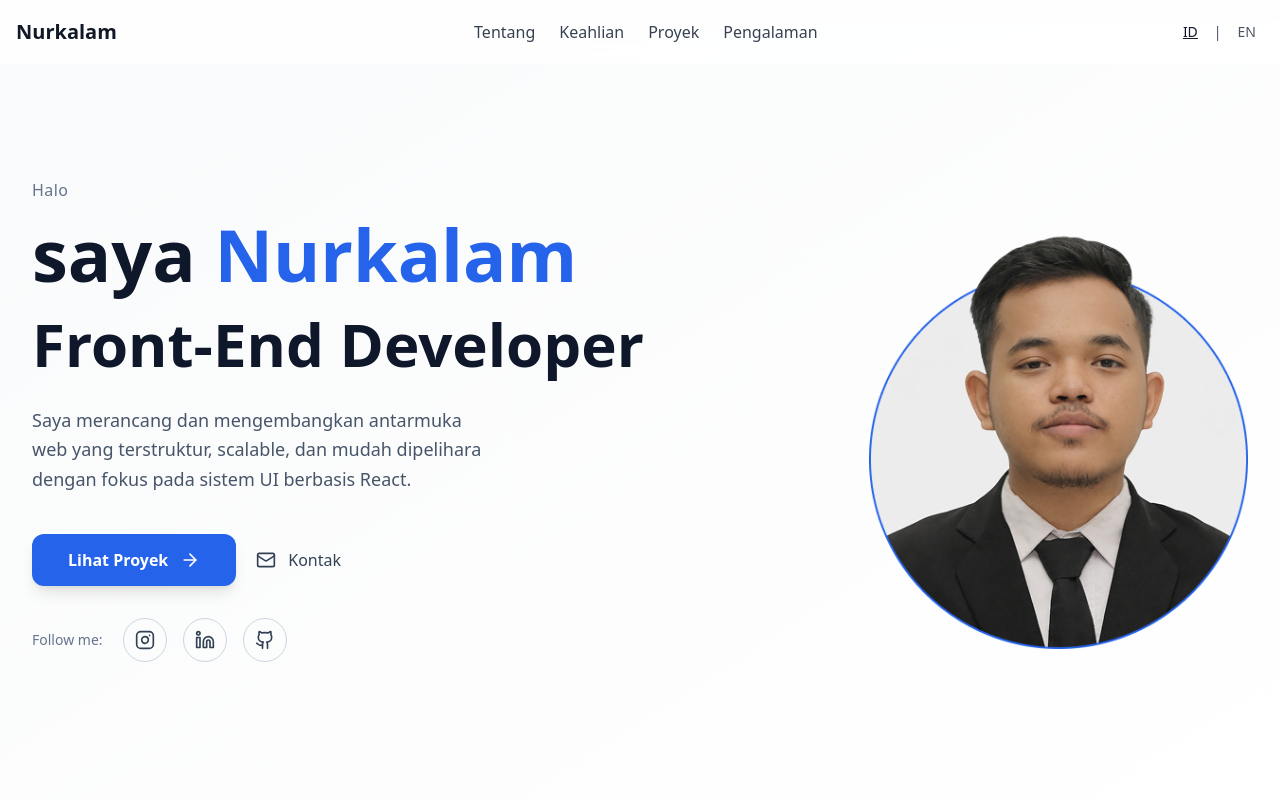
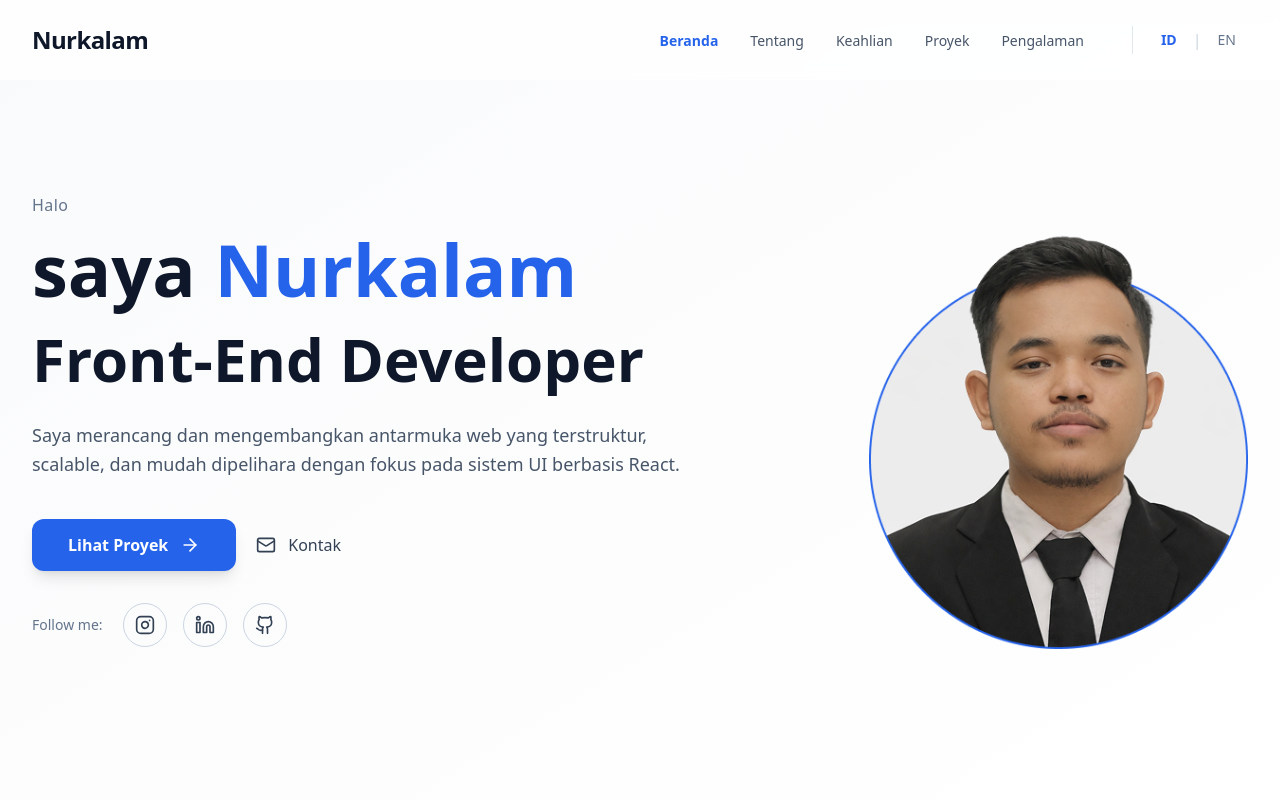
Before and after one commit to NurkalamAbdurahman/my-portfolio, a React (Vite) app: page / in a window 1280 px wide. Shown: the top 800 px of the page. Built offline with nearby package versions, Linux system fonts and the light colour scheme.

Commit message:
update navbar and hero

```diff
--- a/src/component/hero/Hero.jsx
+++ b/src/component/hero/Hero.jsx
@@ -42,7 +42,7 @@ const Hero = () => {
             </h2>
 
             {/* Description - spacing diperbesar */}
-            <p className="max-w-xl text-slate-600 text-lg leading-relaxed mb-8 sm:mb-10 text-balance">
+            <p className="max-w-2xl text-slate-600 text-lg leading-relaxed mb-8 sm:mb-10 text-balance">
               {t("hero.description")}
             </p>
 
@@ -80,9 +80,9 @@ const Hero = () => {
 
                 <div className="flex items-center gap-4">
                   {[
-                    { icon: Instagram, link: "#" },
-                    { icon: Linkedin, link: "#" },
-                    { icon: Github, link: "#" },
+                    { icon: Instagram, link: "https://www.instagram.com/nurkalamaz/" },
+                    { icon: Linkedin, link: "https://www.linkedin.com/in/nurkalam-abdurrahman-516097383/" },
+                    { icon: Github, link: "https://github.com/NurkalamAbdurahman" },
                   ].map(({ icon: Icon, link }, index) => (
                     <a
                       key={index}
--- a/src/component/layouts/Navbar.jsx
+++ b/src/component/layouts/Navbar.jsx
@@ -7,8 +7,11 @@ const Navbar = () => {
 
   const [isMenuOpen, setIsMenuOpen] = useState(false);
   const [isScrolled, setIsScrolled] = useState(false);
+  const [activeSection, setActiveSection] = useState("home");
+  const [clickedSection, setClickedSection] = useState(null);
 
   const navItems = [
+    { key: "home", href: "#home" },
     { key: "about", href: "#about" },
     { key: "skills", href: "#skills" },
     { key: "projects", href: "#projects" },
@@ -17,7 +20,22 @@ const Navbar = () => {
 
   const handleScroll = useCallback(() => {
     setIsScrolled(window.scrollY > 20);
-  }, []);
+
+    // Update active section based on scroll position with delay
+    const sections = navItems.map(item => item.href.replace('#', ''));
+    const scrollPosition = window.scrollY + 150; // Offset untuk delay visual
+
+    for (const section of sections.reverse()) {
+      const element = document.getElementById(section);
+      if (element && scrollPosition >= element.offsetTop) {
+        // Hanya update jika tidak ada klik baru-baru ini
+        if (!clickedSection || Date.now() - clickedSection.timestamp > 1000) {
+          setActiveSection(section);
+        }
+        break;
+      }
+    }
+  }, [navItems, clickedSection]);
 
   useEffect(() => {
     window.addEventListener("scroll", handleScroll, { passive: true });
@@ -25,11 +43,30 @@ const Navbar = () => {
   }, [handleScroll]);
 
   const handleNavClick = (e, href) => {
-    if (href.startsWith("#")) {
     e.preventDefault();
-      document.querySelector(href)?.scrollIntoView({ behavior: "smooth" });
-    }
+    const sectionId = href.replace('#', '');
+
+    // Set clicked section dengan timestamp
+    setClickedSection({
+      id: sectionId,
+      timestamp: Date.now()
+    });
+    setActiveSection(sectionId);
+
+    // Smooth scroll dengan sedikit delay untuk visual feedback
+    setTimeout(() => {
+      document.querySelector(href)?.scrollIntoView({
+        behavior: "smooth",
+        block: "start"
+      });
+    }, 100);
+
     setIsMenuOpen(false);
+
+    // Reset clicked section setelah 1.5 detik
+    setTimeout(() => {
+      setClickedSection(null);
+    }, 1500);
   };
 
   const setLanguage = (lang) => {
@@ -38,81 +75,149 @@ const Navbar = () => {
   };
 
   return (
-    <nav className={`fixed top-0 w-full z-50 transition ${
-      isScrolled ? "bg-white shadow-sm" : "bg-white/80 backdrop-blur"
+    <nav className={`fixed top-0 w-full z-50 transition-all duration-300 ${
+      isScrolled
+        ? "bg-white/95 backdrop-blur-md shadow-lg py-2"
+        : "bg-white/80 backdrop-blur-sm py-4"
     }`}>
-      <div className="container mx-auto px-4 h-16 flex items-center justify-between">
+      <div className="container mx-auto px-4 sm:px-6 lg:px-8">
+        <div className="flex items-center justify-between h-12">
 
           {/* Logo */}
-        <a href="/" className="text-xl font-semibold text-gray-900">
-          Nurkalam
+          <a
+            href="#home"
+            onClick={(e) => handleNavClick(e, "#home")}
+            className="text-2xl font-bold tracking-tight transition-all hover:scale-105"
+          >
+            <span className="text-slate-900">Nurkalam</span>
           </a>
 
-        {/* Desktop Nav */}
-        <div className="hidden md:flex items-center gap-6">
-          {navItems.map(item => (
+          {/* Desktop Navigation */}
+          <div className="hidden md:flex items-center gap-8">
+            {/* Nav Items */}
+            <div className="flex items-center gap-8">
+              {navItems.map(item => {
+                const sectionId = item.href.replace('#', '');
+                const isActive = activeSection === sectionId;
+                const wasClicked = clickedSection?.id === sectionId;
+
+                return (
                   <a
                     key={item.key}
                     href={item.href}
                     onClick={(e) => handleNavClick(e, item.href)}
-              className="text-gray-700 hover:text-blue-600 font-medium"
+                    className="relative group"
                   >
+                    <span className={`text-sm font-medium transition-all duration-300 ${
+                      isActive
+                        ? "text-blue-600 font-semibold"
+                        : "text-slate-600 hover:text-blue-500"
+                    } ${wasClicked ? "scale-110" : ""}`}>
                       {t(`nav.${item.key}`)}
+                    </span>
+
+                    {/* Animated underline for active state */}
+                    {isActive && (
+                      <span className="absolute -bottom-1 left-0 w-full h-0.5 bg-blue-600 rounded-full animate-slideIn"></span>
+                    )}
+
+                    {/* Hover underline effect */}
+                    <span className="absolute -bottom-1 left-0 w-0 h-0.5 bg-blue-400 rounded-full transition-all duration-300 group-hover:w-full"></span>
                   </a>
-          ))}
+                );
+              })}
             </div>
 
-        {/* Language Toggle — CLASSIC */}
-        <div className="hidden md:flex items-center text-sm font-medium text-gray-600 gap-2">
+            {/* Language Toggle — Clean */}
+            <div className="flex items-center gap-1 ml-4 pl-4 border-l border-slate-200">
               <button
                 onClick={() => setLanguage("id")}
-            className={`px-2 ${
-              i18n.language === "id" ? "text-gray-900 underline" : ""
+                className={`px-3 py-1 text-sm font-medium transition-all duration-300 ${
+                  i18n.language === "id"
+                    ? "text-blue-600 font-semibold"
+                    : "text-slate-500 hover:text-blue-500"
                 }`}
               >
                 ID
               </button>
-          <span>|</span>
+              <span className="text-slate-300">|</span>
               <button
                 onClick={() => setLanguage("en")}
-            className={`px-2 ${
-              i18n.language === "en" ? "text-gray-900 underline" : ""
+                className={`px-3 py-1 text-sm font-medium transition-all duration-300 ${
+                  i18n.language === "en"
+                    ? "text-blue-600 font-semibold"
+                    : "text-slate-500 hover:text-blue-500"
                 }`}
               >
                 EN
               </button>
             </div>
+          </div>
 
-        {/* Mobile Button */}
+          {/* Mobile Menu Button */}
           <button
-          className="md:hidden"
+            className="md:hidden flex items-center justify-center w-10 h-10 rounded-lg text-slate-600 hover:text-blue-600 transition-colors"
             onClick={() => setIsMenuOpen(!isMenuOpen)}
             aria-label={isMenuOpen ? "Close menu" : "Open menu"}
           >
-          {isMenuOpen ? <X /> : <Menu />}
+            {isMenuOpen ? <X size={24} /> : <Menu size={24} />}
           </button>
         </div>
 
         {/* Mobile Menu */}
         {isMenuOpen && (
-        <div className="md:hidden bg-white border-t">
-          {navItems.map(item => (
+          <div className="md:hidden absolute top-full left-0 right-0 bg-white/95 backdrop-blur-md border-t border-slate-100 shadow-xl rounded-b-2xl overflow-hidden">
+            <div className="px-2 py-3">
+              {navItems.map(item => {
+                const sectionId = item.href.replace('#', '');
+                const isActive = activeSection === sectionId;
+
+                return (
                   <a
                     key={item.key}
                     href={item.href}
                     onClick={(e) => handleNavClick(e, item.href)}
-              className="block px-4 py-3"
+                    className={`block px-4 py-3.5 my-1 rounded-lg text-sm font-medium transition-all duration-300 ${
+                      isActive
+                        ? "text-blue-600 font-semibold bg-blue-50"
+                        : "text-slate-600 hover:text-blue-500 hover:bg-slate-50"
+                    }`}
                   >
                     {t(`nav.${item.key}`)}
+                    {isActive && (
+                      <span className="ml-2 inline-block w-1.5 h-1.5 bg-blue-600 rounded-full animate-pulse"></span>
+                    )}
                   </a>
-          ))}
+                );
+              })}
 
-          <div className="flex justify-center gap-4 py-3 border-t text-sm">
-            <button onClick={() => setLanguage("id")}>ID</button>
-            <button onClick={() => setLanguage("en")}>EN</button>
+              {/* Language Toggle - Mobile */}
+              <div className="flex items-center justify-center gap-6 px-4 py-6 mt-2 border-t border-slate-100">
+                <button
+                  onClick={() => setLanguage("id")}
+                  className={`text-sm font-medium transition-all duration-300 ${
+                    i18n.language === "id"
+                      ? "text-blue-600 font-semibold"
+                      : "text-slate-500 hover:text-blue-500"
+                  }`}
+                >
+                  🇮🇩 Indonesia
+                </button>
+                <button
+                  onClick={() => setLanguage("en")}
+                  className={`text-sm font-medium transition-all duration-300 ${
+                    i18n.language === "en"
+                      ? "text-blue-600 font-semibold"
+                      : "text-slate-500 hover:text-blue-500"
+                  }`}
+                >
+                  🇺🇸 English
+                </button>
+              </div>
             </div>
           </div>
         )}
+      </div>
     </nav>
   );
 };
--- a/src/main.css
+++ b/src/main.css
@@ -1,3 +1,24 @@
+/* Navbar Section CSS */
+@keyframes slideIn {
+  from {
+    transform: scaleX(0);
+  }
+  to {
+    transform: scaleX(1);
+  }
+}
+
+.animate-slideIn {
+  animation: slideIn 0.3s ease-out;
+}
+
+/* Smooth transitions */
+* {
+  transition: background-color 0.3s ease, color 0.3s ease, transform 0.3s ease;
+}
+
+
+/* Hero Section CSS */
 @keyframes spin-slow {
   from { transform: rotate(0deg); }
   to { transform: rotate(360deg); }
```
Lines whose indentation alone changed are shown as unchanged.
